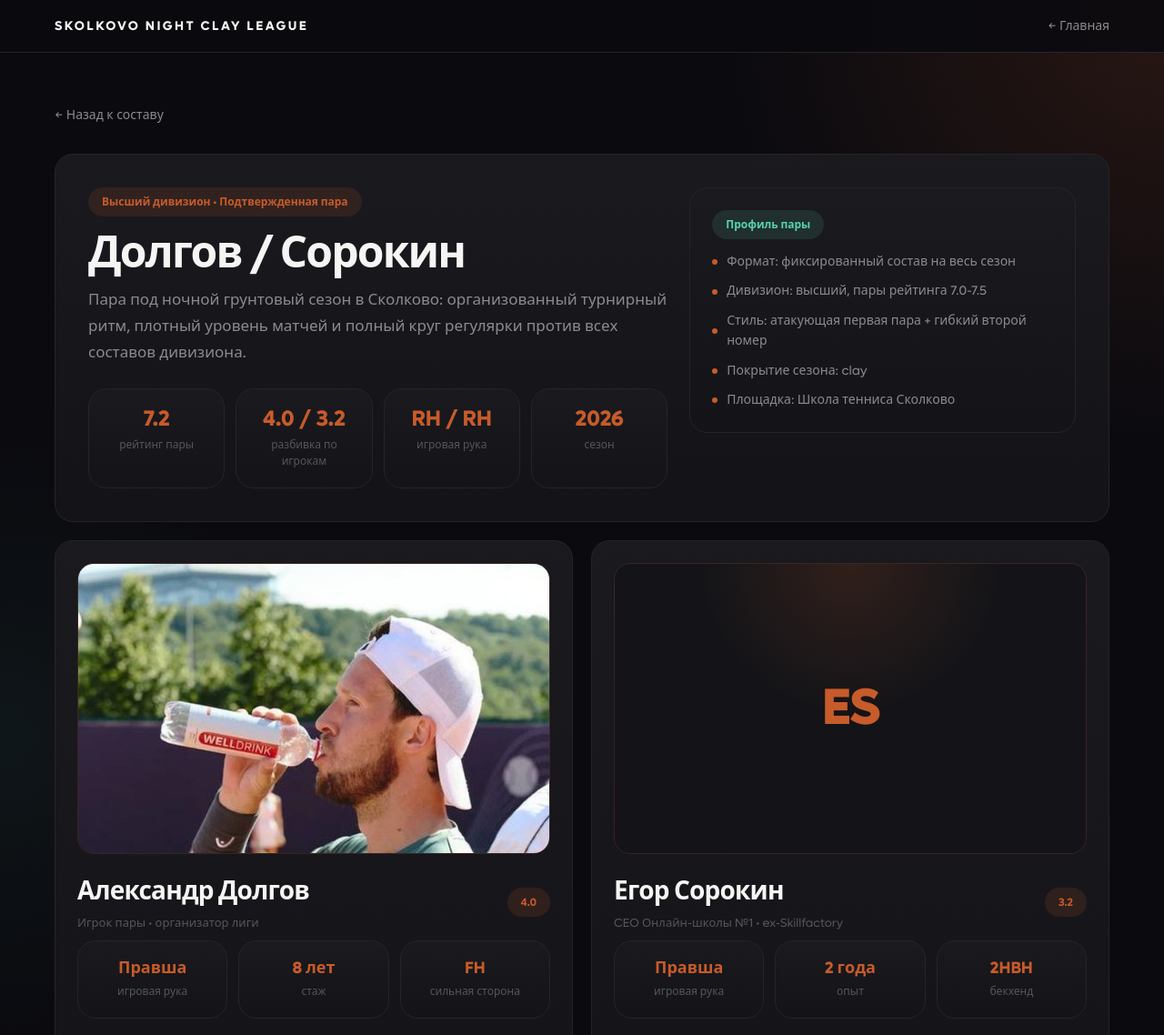
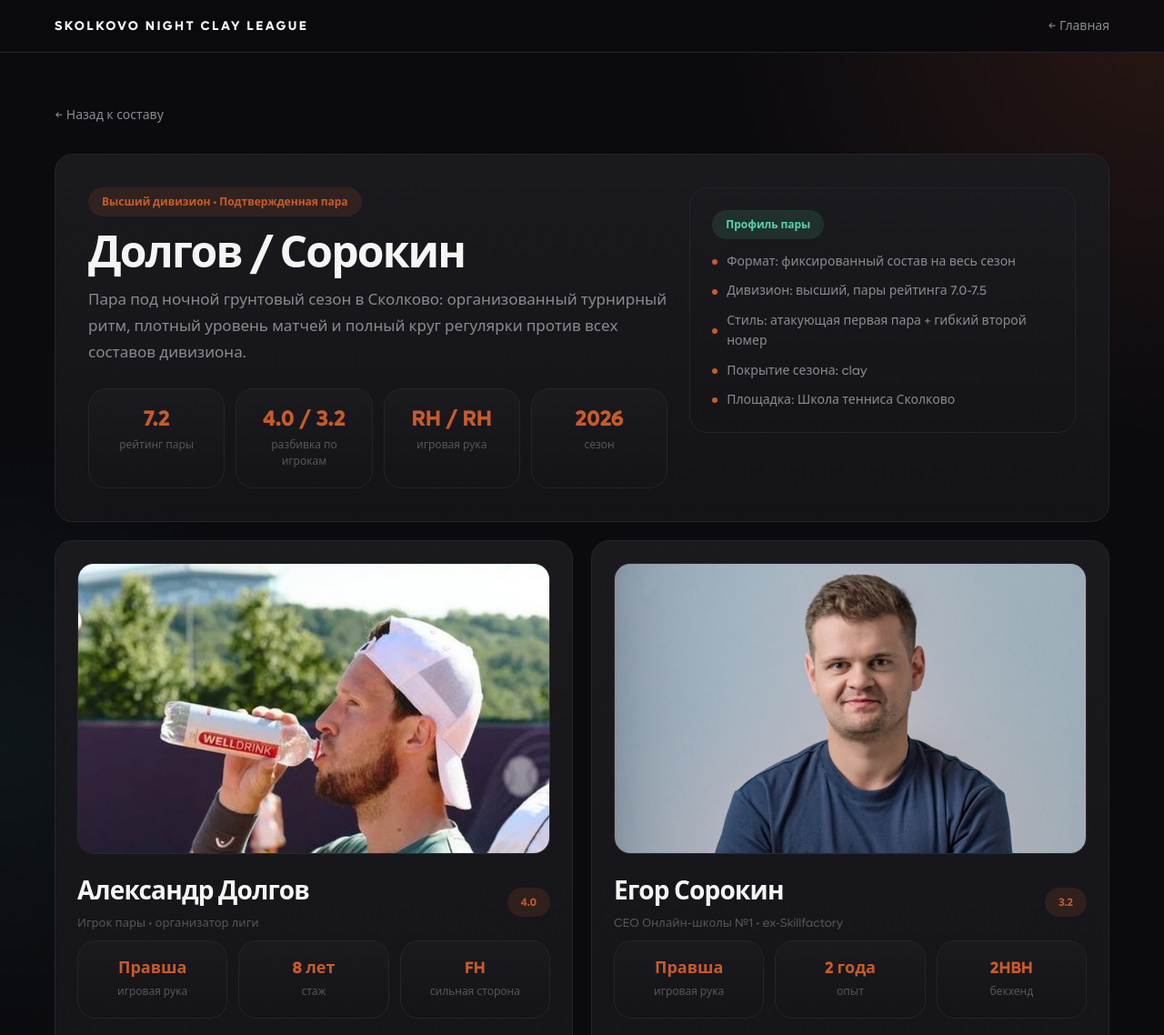
Before and after one commit to dolgovalexskipp/night-clay-skolkovo, a plain HTML site: page players.html in a window 1280 px wide. Shown: the top 1138 px of the page at 91% size. Drawn offline with nearby package versions, Linux system fonts and the light colour scheme.

Commit message:
Add Egor Sorokin portrait

```diff
--- a/players.html
+++ b/players.html
@@ -159,7 +159,7 @@
 
       <article id="egor" class="card" style="padding: 24px;">
         <div class="player-media" style="margin-bottom: 20px;">
-          <div class="placeholder">ES</div>
+          <img src="img/egor-sorokin.jpeg" alt="Егор Сорокин">
         </div>
         <div style="display: flex; justify-content: space-between; align-items: center; gap: 12px; margin-bottom: 10px;">
           <div>
```
Also changed, not shown: index.html (+1 -1 lines), img/egor-sorokin.jpeg (added).
